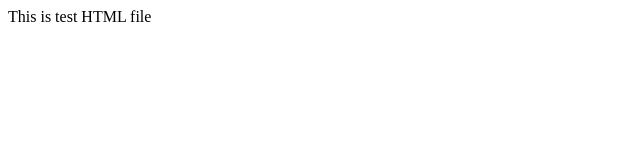
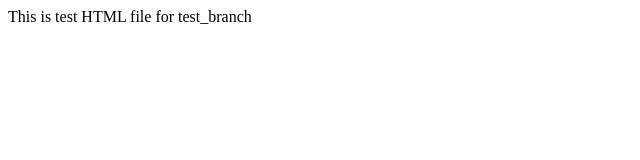
Before and after one commit to izunwafor/NewGitBranchProject, a plain HTML site: page index.html in a window 1280 px wide. Shown: the whole page, without its empty margins (0-640 px from the left). Drawn offline with Linux system fonts and the light colour scheme.

Commit message:
file modified

```diff
--- a/index.html
+++ b/index.html
@@ -1,5 +1,5 @@
 <html>
 <body>
-<p> This is test HTML file </p>
+<p> This is test HTML file for test_branch</p>
 </body>
 </html>
```
